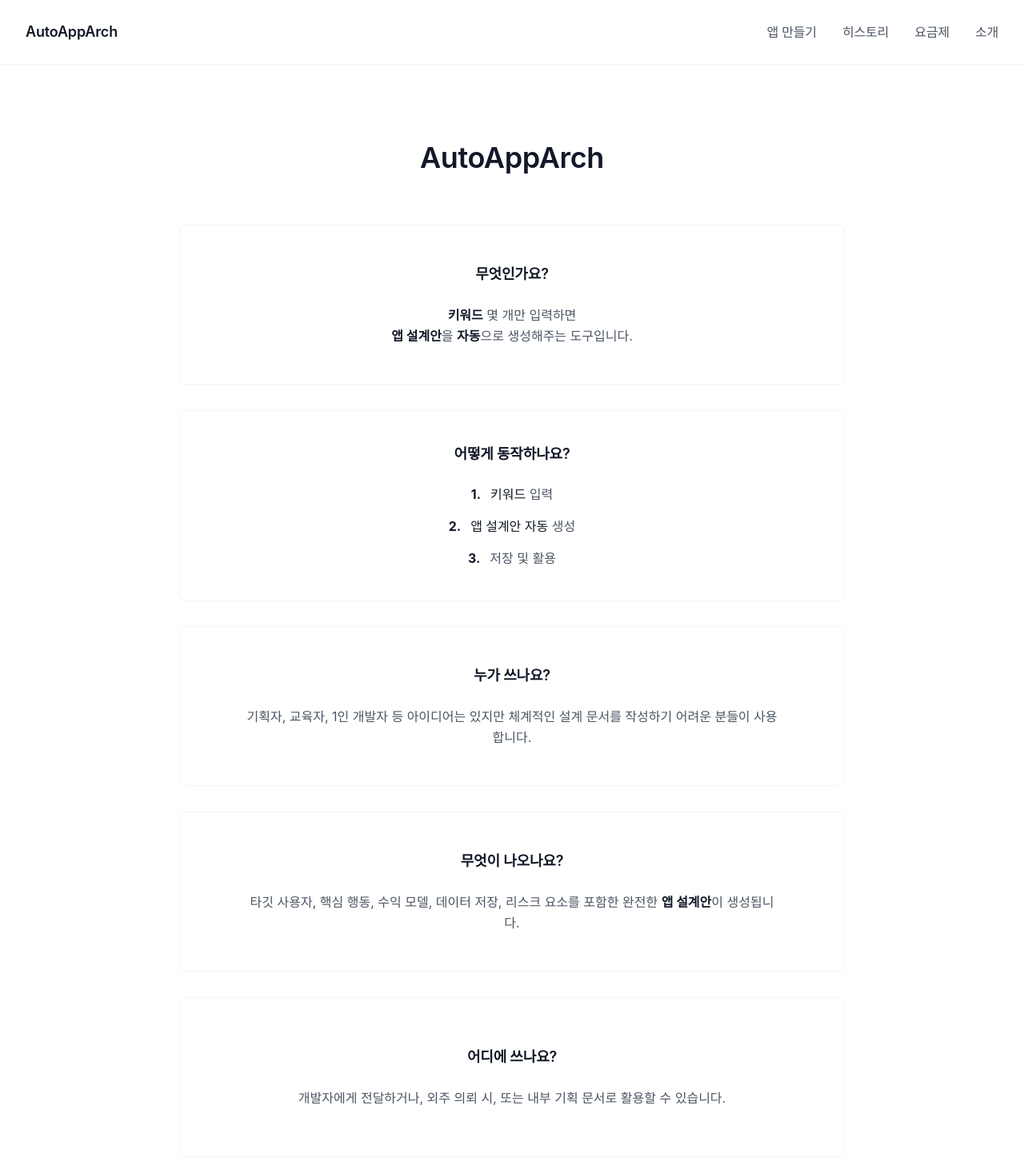
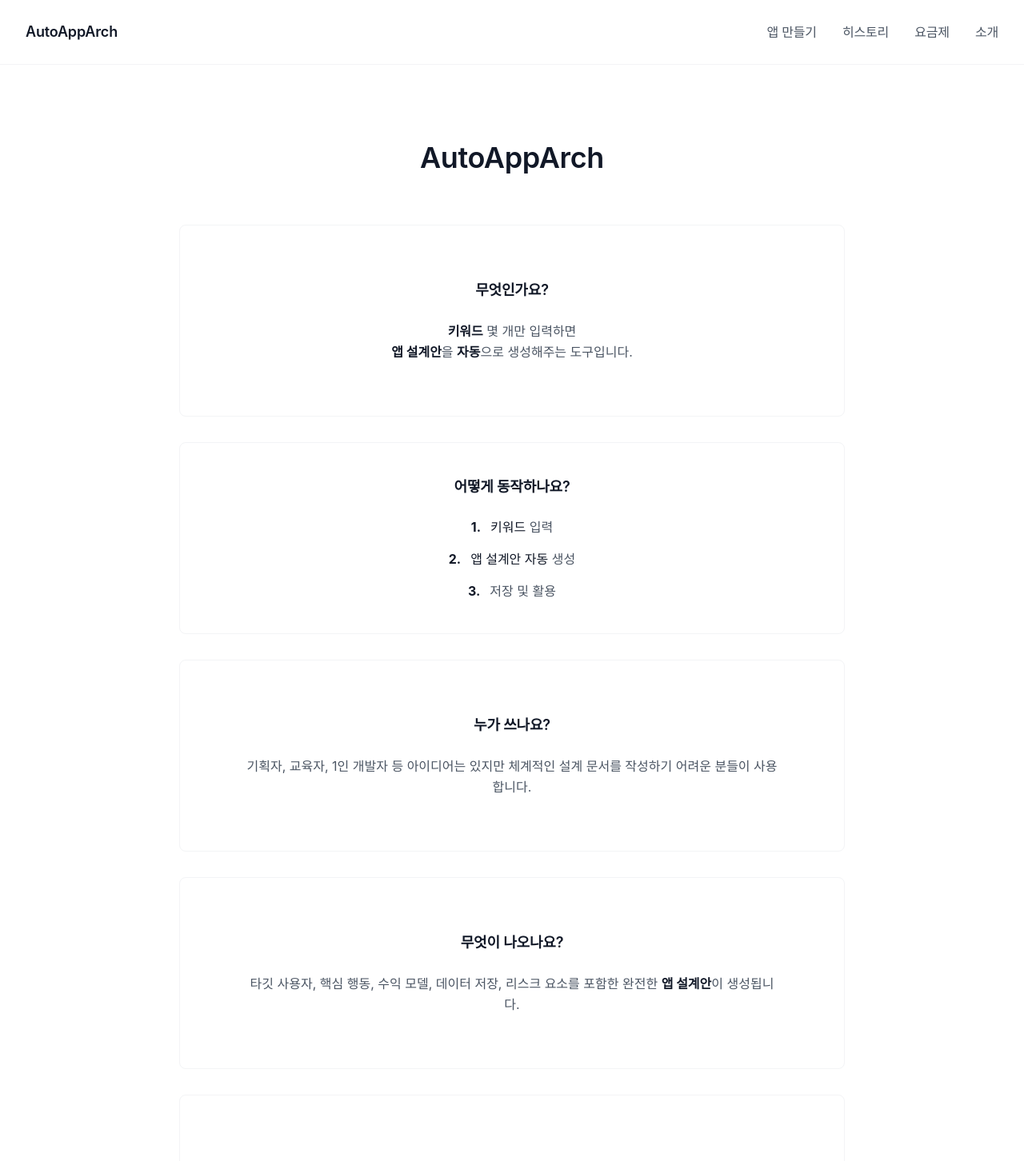
Before and after one commit to Christina0922/AutoAppArch, a Next.js app: page /about in a window 1280 px wide. Shown: the top 1452 px of the page at 80% size. Built offline with nearby package versions, Linux system fonts and the light colour scheme.

Commit message:
Fix card alignment: Apply flex directly to card containers with min-height

```diff
--- a/app/(site)/about/page.tsx
+++ b/app/(site)/about/page.tsx
@@ -8,7 +8,7 @@ export default function AboutPage() {
       </h1>
 
       <div className="space-y-8">
-        <section className="bg-white rounded-lg border border-gray-100 p-10 flex flex-col items-center justify-center text-center min-h-[200px]">
+        <section className="bg-white rounded-lg border border-gray-100 p-10 flex flex-col items-center justify-center text-center min-h-[240px]">
           <h2 className="text-lg font-semibold text-gray-900 mb-6 tracking-tight">무엇인가요?</h2>
           <p className="text-base text-gray-600 leading-relaxed max-w-2xl">
             <span className="font-bold text-gray-900">키워드</span> 몇 개만 입력하면
@@ -17,7 +17,7 @@ export default function AboutPage() {
           </p>
         </section>
 
-        <section className="bg-white rounded-lg border border-gray-100 p-10 flex flex-col items-center justify-center text-center min-h-[200px]">
+        <section className="bg-white rounded-lg border border-gray-100 p-10 flex flex-col items-center justify-center text-center min-h-[240px]">
           <h2 className="text-lg font-semibold text-gray-900 mb-6 tracking-tight">어떻게 동작하나요?</h2>
           <div className="space-y-4 text-base text-gray-600 max-w-2xl">
             <div className="flex items-start justify-center">
@@ -35,21 +35,21 @@ export default function AboutPage() {
           </div>
         </section>
 
-        <section className="bg-white rounded-lg border border-gray-100 p-10 flex flex-col items-center justify-center text-center min-h-[200px]">
+        <section className="bg-white rounded-lg border border-gray-100 p-10 flex flex-col items-center justify-center text-center min-h-[240px]">
           <h2 className="text-lg font-semibold text-gray-900 mb-6 tracking-tight">누가 쓰나요?</h2>
           <p className="text-base text-gray-600 leading-relaxed max-w-2xl">
             기획자, 교육자, 1인 개발자 등 아이디어는 있지만 체계적인 설계 문서를 작성하기 어려운 분들이 사용합니다.
           </p>
         </section>
 
-        <section className="bg-white rounded-lg border border-gray-100 p-10 flex flex-col items-center justify-center text-center min-h-[200px]">
+        <section className="bg-white rounded-lg border border-gray-100 p-10 flex flex-col items-center justify-center text-center min-h-[240px]">
           <h2 className="text-lg font-semibold text-gray-900 mb-6 tracking-tight">무엇이 나오나요?</h2>
           <p className="text-base text-gray-600 leading-relaxed max-w-2xl">
             타깃 사용자, 핵심 행동, 수익 모델, 데이터 저장, 리스크 요소를 포함한 완전한 <span className="font-bold text-gray-900">앱 설계안</span>이 생성됩니다.
           </p>
         </section>
 
-        <section className="bg-white rounded-lg border border-gray-100 p-10 flex flex-col items-center justify-center text-center min-h-[200px]">
+        <section className="bg-white rounded-lg border border-gray-100 p-10 flex flex-col items-center justify-center text-center min-h-[240px]">
           <h2 className="text-lg font-semibold text-gray-900 mb-6 tracking-tight">어디에 쓰나요?</h2>
           <p className="text-base text-gray-600 leading-relaxed max-w-2xl">
             개발자에게 전달하거나, 외주 의뢰 시, 또는 내부 기획 문서로 활용할 수 있습니다.
```
